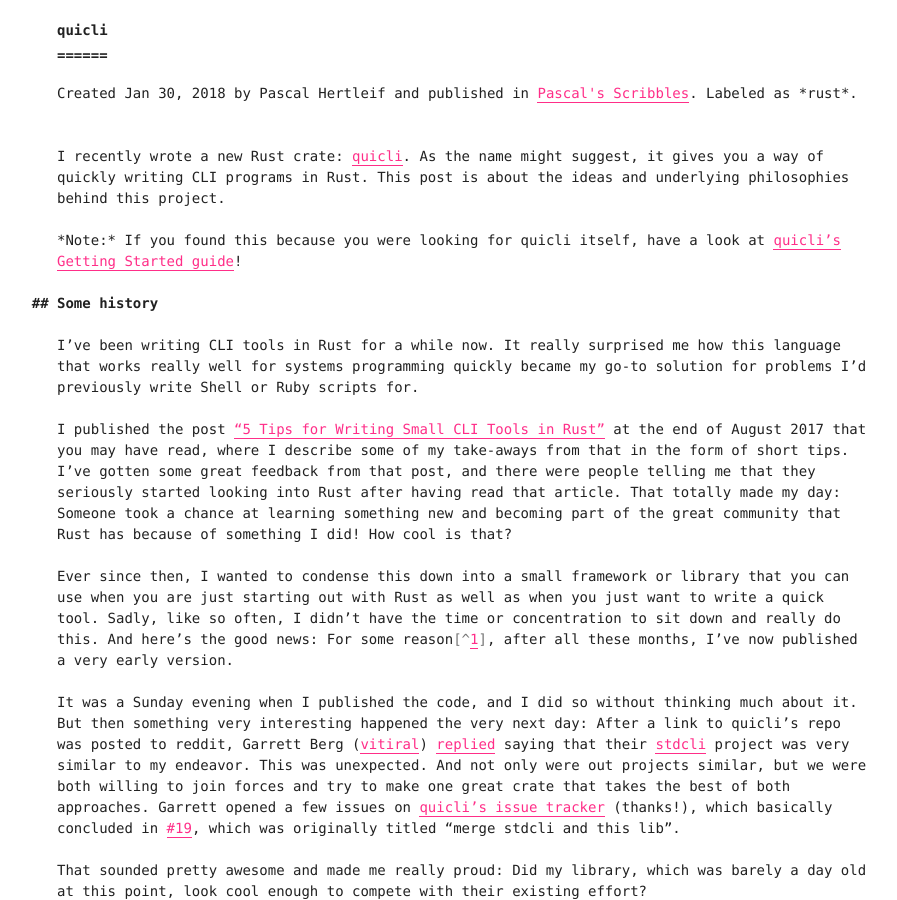
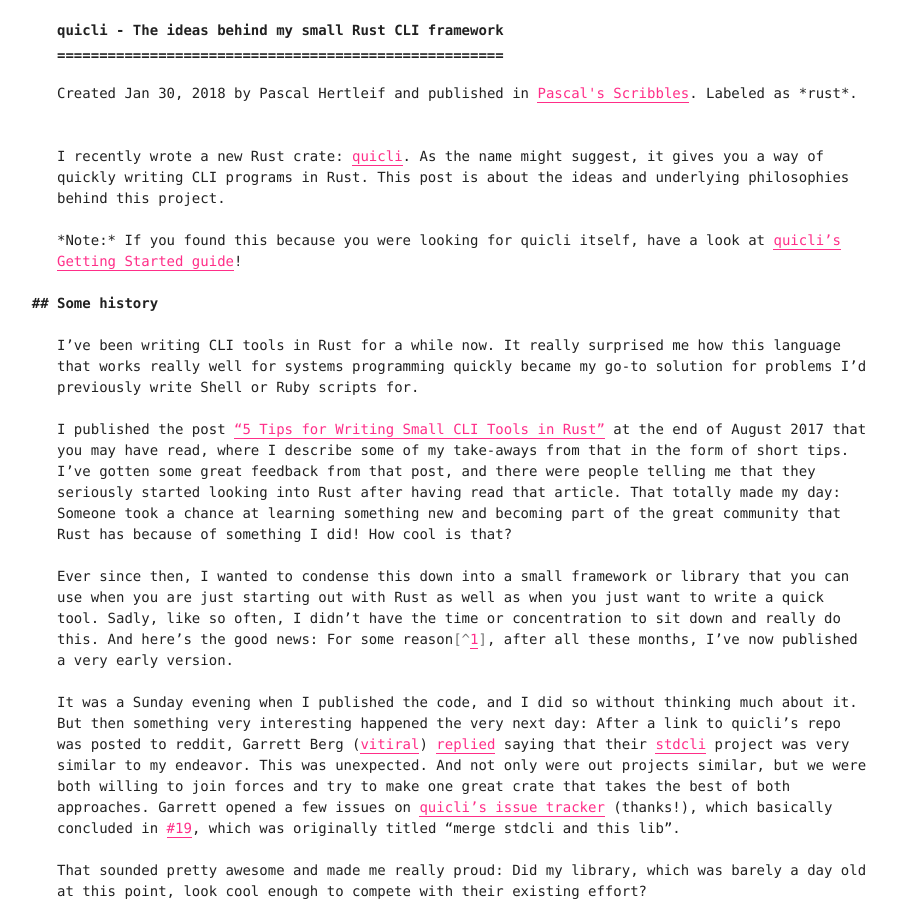
Before and after one commit to killercup/scribbles, a Jekyll site: the page built from _posts/2018-01-30-quicli.md, in a window 1280 px wide and 900 px high. Shown: the whole window, without its empty margins (177-1074 px from the left). Built offline with Jekyll 4.4.1, drawn with Linux system fonts in a browser that asks for light colours.

Commit message:
Quicli post: Longer title

```diff
--- a/_posts/2018-01-30-quicli.md
+++ b/_posts/2018-01-30-quicli.md
@@ -1,5 +1,5 @@
 ---
-title: quicli
+title: "quicli - The ideas behind my small Rust CLI framework"
 categories:
 - rust
 ---
```
